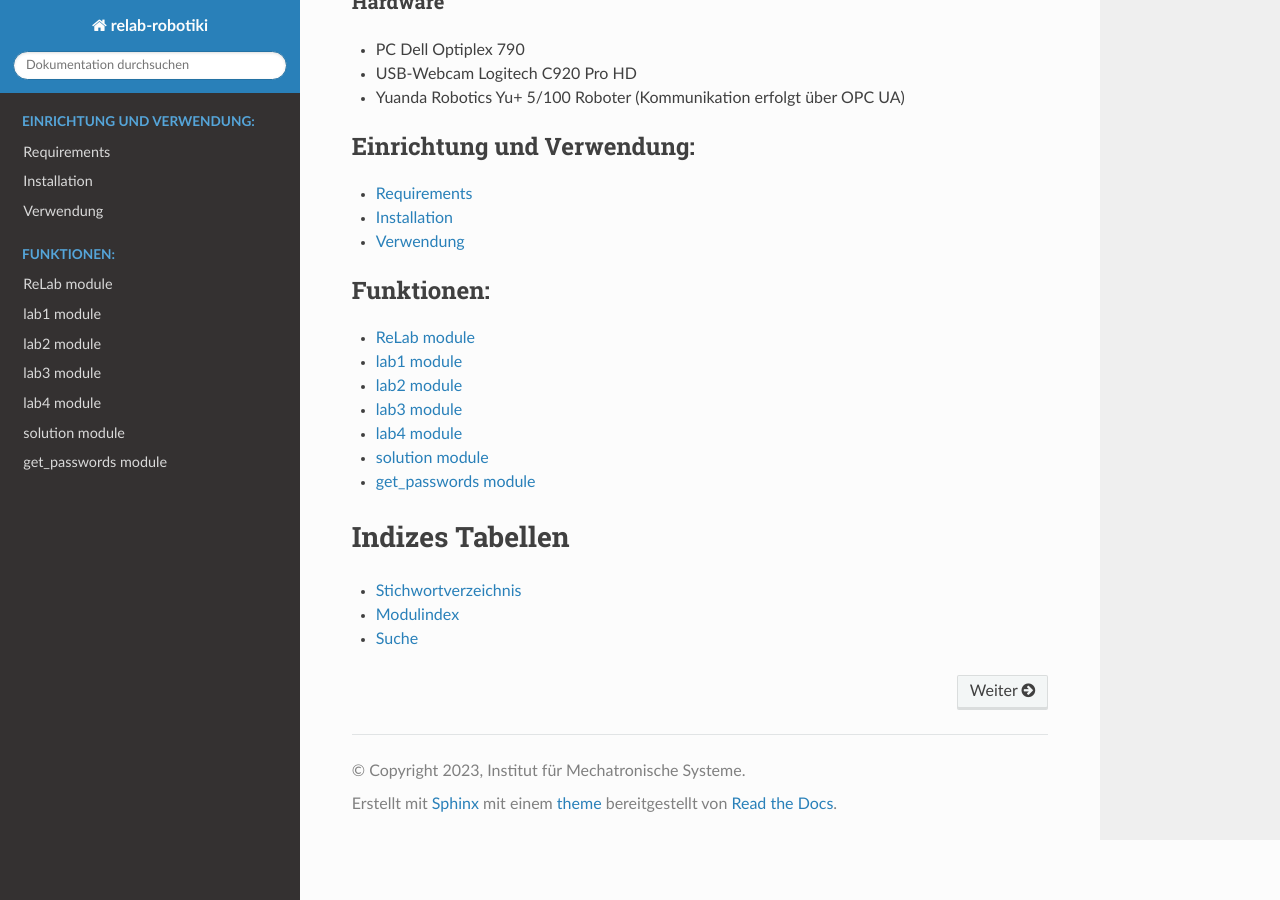
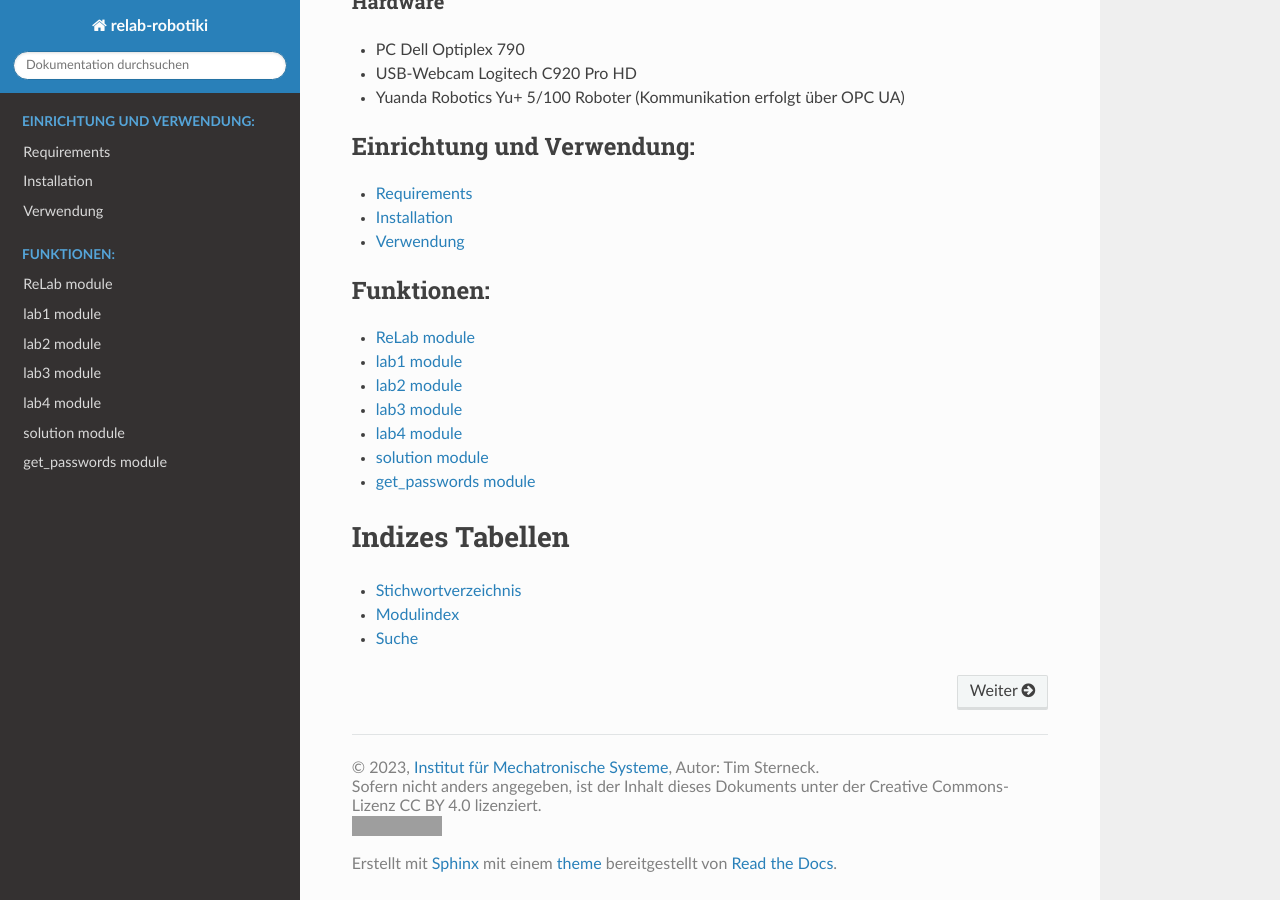
Before and after one commit to imesluh/relab-appserver, a Sphinx documentation site: the page built from docs/index.rst, in a window 1280 px wide and 900 px high, scrolled down 814 px. Built offline with Sphinx 7.4.7 and the Read the Docs theme 2.0.0, drawn with Linux system fonts in a browser that asks for light colours; grey boxes are pictures that could not be loaded.

Commit message:
docs aktualisiert

```diff
--- /dev/null
+++ b/docs/_templates/footer.html
@@ -0,0 +1,81 @@
+<footer>
+  {%- if (theme_prev_next_buttons_location == 'bottom' or theme_prev_next_buttons_location == 'both') and (next or prev) %}
+    {#- Translators: This is an ARIA section label for the footer section of the page. -#}
+    <div class="rst-footer-buttons" role="navigation" aria-label="{{ _('Footer') }}">
+      {%- if prev %}
+        <a href="{{ prev.link|e }}" class="btn btn-neutral float-left" title="{{ prev.title|striptags|e }}" accesskey="p" rel="prev"><span class="fa fa-arrow-circle-left" aria-hidden="true"></span> {{ _('Previous') }}</a>
+      {%- endif %}
+      {%- if next %}
+        <a href="{{ next.link|e }}" class="btn btn-neutral float-right" title="{{ next.title|striptags|e }}" accesskey="n" rel="next">{{ _('Next') }} <span class="fa fa-arrow-circle-right" aria-hidden="true"></span></a>
+      {%- endif %}
+    </div>
+  {%- endif %}
+
+  <hr/>
+
+  <div role="contentinfo">
+  {%- block contentinfo %}
+    <p>
+    {%- if show_copyright %}
+      {%- if hasdoc('copyright') %}
+        {%- trans path=pathto('copyright'), copyright=copyright|e %}&#169; <a href="{{ path }}">Copyright</a> {{ copyright }}.{% endtrans %}
+      {%- else %}
+        {%- trans copyright=copyright|e %}&#169; Copyright {{ copyright }}.{% endtrans %}
+      {%- endif %}
+    {%- endif %}
+
+    {%- if build_id and build_url %}
+      <span class="build">
+        {#- Translators: Build is a noun, not a verb -#}
+        {%- trans %}Build{% endtrans -%}
+        <a href="{{ build_url }}">{{ build_id }}</a>.
+      </span>
+    {%- elif commit %}
+      <span class="commit">
+        {#- Translators: the phrase "revision" comes from Git, referring to a commit #}
+        {%- trans %}Revision{% endtrans %} <code>{{ commit }}</code>.
+      </span>
+    {%- endif %}
+    {%- if last_updated %}
+      <span class="lastupdated">
+        {%- trans last_updated=last_updated|e %}Last updated on {{ last_updated }}.{% endtrans %}
+      </span>
+    {%- endif -%}
+
+    </p>
+  {%- endblock %}
+  </div>
+
+  {%- block extrafooter %}
+  <div style="flex-basis: 20rem; text-align: left;">
+    <span>
+      {%- trans path=pathto('copyright'), copyright=copyright|e %}&#169; {% endtrans %} 2023,
+      <a href="https://www.imes.uni-hannover.de/">Institut für Mechatronische Systeme</a>, Autor: Tim Sterneck.
+    </span>
+    <span>
+      <br>
+      Sofern nicht anders angegeben, ist der Inhalt dieses Dokuments unter der Creative Commons-Lizenz CC BY 4.0 lizenziert.
+      <br>
+      <a rel="license" href="http://creativecommons.org/licenses/by/4.0/"><img alt="Creative Commons License" style="border-width:0; vertical-align: middle;" src="https://licensebuttons.net/l/by/4.0/88x31.png" /></a>
+      <br>
+    </span>
+    <span>
+      <br>
+    </span>
+  </div>
+  {% endblock %}
+
+
+  {% if show_sphinx %}
+    {%- set sphinx_web = '<a href="https://www.sphinx-doc.org/">Sphinx</a>' %}
+    {%- set readthedocs_web = '<a href="https://readthedocs.org">Read the Docs</a>'  %}
+    {#- Translators: the variable "sphinx_web" is a link to the Sphinx project documentation with the text "Sphinx" #}
+    {%- trans sphinx_web=sphinx_web, readthedocs_web=readthedocs_web %}Built with {{ sphinx_web }} using a{% endtrans %}
+    {#- Translators: "theme" refers to a theme for Sphinx, which alters the appearance of the generated documentation #}
+    <a href="https://github.com/readthedocs/sphinx_rtd_theme">{% trans %}theme{% endtrans %}</a>
+    {#- Translators: this is always used as "provided by Read the Docs", and should not imply Read the Docs is an author of the generated documentation. #}
+    {% trans %}provided by {{ readthedocs_web }}{% endtrans %}.
+  {% endif %}
+
+
+</footer>
--- a/docs/conf.py
+++ b/docs/conf.py
@@ -18,8 +18,8 @@ sys.path.insert(0, os.path.join("..","app"))
 # -- Project information -----------------------------------------------------
 
 project = 'relab-robotiki'
-copyright = '2023, Institut für Mechatronische Systeme'
-author = 'Institut für Mechatronische Systeme'
+copyright = '2023, Institut für Mechatronische Systeme. CC-BY-4.0 Lizenz'
+author = 'Tim Sterneck'
 
 
 # -- General configuration ---------------------------------------------------
@@ -51,6 +51,7 @@ exclude_patterns = ['_build', 'Thumbs.db', '.DS_Store']
 # a list of builtin themes.
 #
 html_theme = 'sphinx_rtd_theme'
+html_show_copyright = False
 
 # Add any paths that contain custom static files (such as style sheets) here,
 # relative to this directory. They are copied after the builtin static files,
```
Also changed, not shown: 1 other file.
